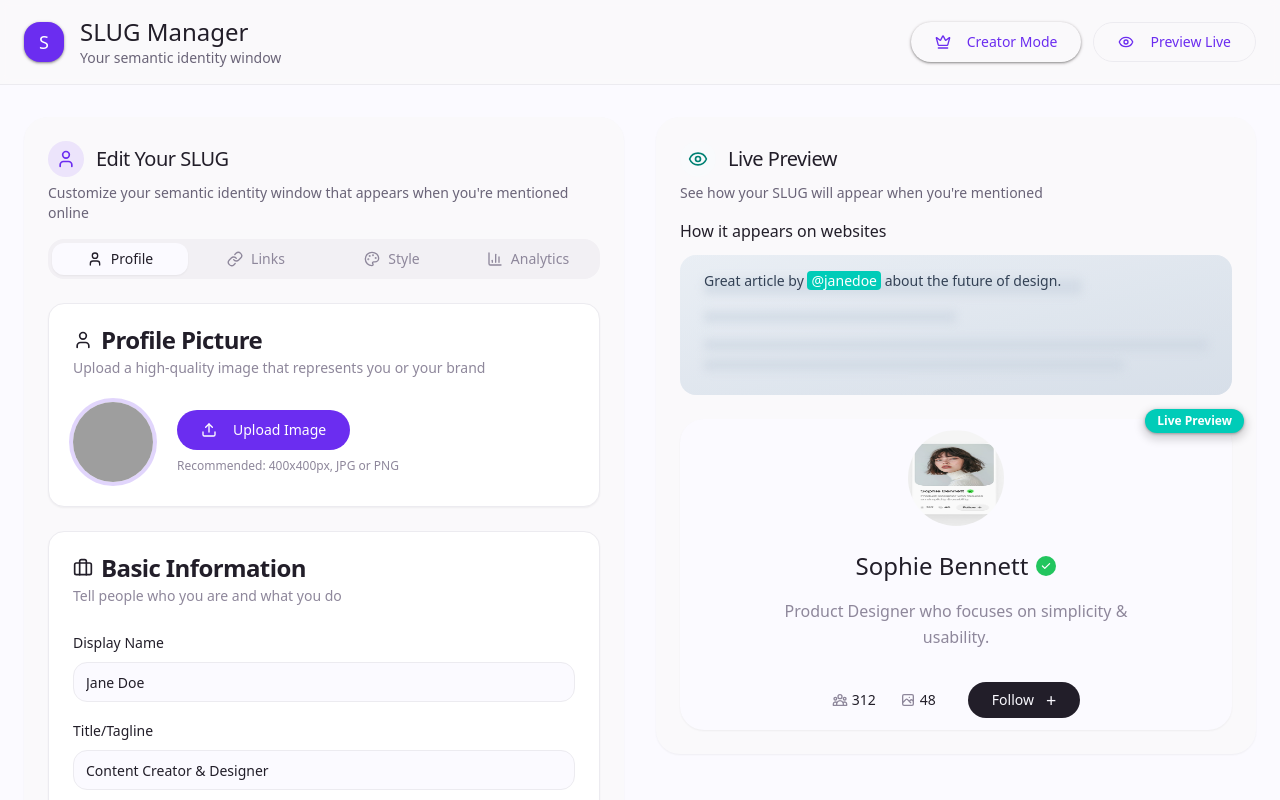
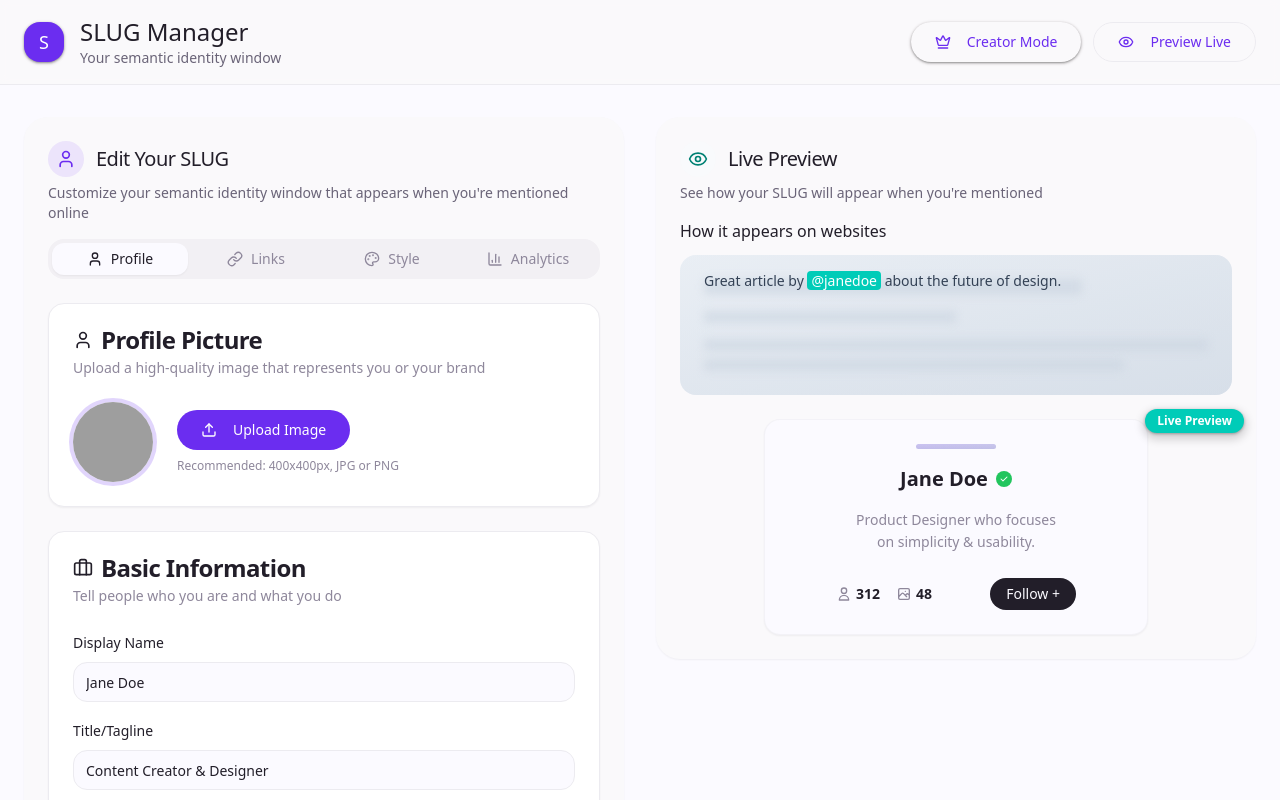
Before and after one commit to boldtonic/maze-getmaze, a React (Vite) app: page / in a window 1280 px wide. Shown: the top 800 px of the page. Built offline with nearby package versions, Linux system fonts and the light colour scheme; grey boxes are pictures that could not be loaded.

Commit message:
Update preview to match example
Adjusted the SLUG preview component to visually match the provided example image, ensuring the card's appearance reflects the desired aesthetic.

```diff
--- a/src/components/SlugPreview.tsx
+++ b/src/components/SlugPreview.tsx
@@ -75,23 +75,20 @@ export function SlugPreview({ brandMode }: SlugPreviewProps) {
       {/* Main SLUG Window Preview - 16:9 Format */}
       <div className="relative">
         {/* 16:9 Aspect Ratio Container */}
-        <div className="aspect-video w-full">
-          <Card className="overflow-hidden shadow-elevation-1 bg-surface border-0 rounded-3xl h-full">
-            <CardContent className="p-8 h-full flex flex-col items-center justify-center text-center">
-              {/* Profile Photo */}
-              <Avatar className="h-24 w-24 mb-6">
-                <AvatarImage src="/lovable-uploads/3f2bcb08-2c27-47b6-aaee-ee9686785e8d.png" alt="Profile" />
-                <AvatarFallback className="bg-gradient-primary text-white text-xl font-semibold">
-                  SB
-                </AvatarFallback>
-              </Avatar>
+        <div className="aspect-video w-full max-w-sm mx-auto">
+          <Card className="overflow-hidden shadow-elevation-1 bg-background border border-border/50 rounded-2xl h-full">
+            <CardContent className="p-6 h-full flex flex-col items-center justify-center text-center">
+              {/* Profile Photo - Rounded square like the reference */}
+              <div className="w-20 h-20 rounded-2xl bg-gradient-to-br from-slate-200 to-slate-300 dark:from-slate-700 dark:to-slate-800 mb-4 overflow-hidden">
+                <div className="w-full h-full bg-gradient-primary opacity-20"></div>
+              </div>
 
               {/* Name and Verification */}
-              <div className="mb-4">
-                <h2 className="text-2xl font-medium text-foreground flex items-center justify-center gap-2">
-                  Sophie Bennett
-                  <div className="w-5 h-5 bg-green-500 rounded-full flex items-center justify-center">
-                    <svg className="w-3 h-3 text-white" fill="currentColor" viewBox="0 0 20 20">
+              <div className="mb-3">
+                <h2 className="text-xl font-semibold text-foreground flex items-center justify-center gap-2 mb-1">
+                  Jane Doe
+                  <div className="w-4 h-4 bg-green-500 rounded-full flex items-center justify-center">
+                    <svg className="w-2.5 h-2.5 text-white" fill="currentColor" viewBox="0 0 20 20">
                       <path fillRule="evenodd" d="M16.707 5.293a1 1 0 010 1.414l-8 8a1 1 0 01-1.414 0l-4-4a1 1 0 011.414-1.414L8 12.586l7.293-7.293a1 1 0 011.414 0z" clipRule="evenodd" />
                     </svg>
                   </div>
@@ -99,31 +96,34 @@ export function SlugPreview({ brandMode }: SlugPreviewProps) {
               </div>
 
               {/* Bio */}
-              <p className="text-muted-foreground text-base leading-relaxed mb-8 max-w-sm">
+              <p className="text-muted-foreground text-sm leading-relaxed mb-6 max-w-[200px]">
                 Product Designer who focuses on simplicity & usability.
               </p>
 
-              {/* Stats and Follow Button */}
-              <div className="flex items-center gap-8">
+              {/* Stats and Follow Button Row */}
+              <div className="flex items-center justify-between w-full max-w-[240px] text-sm">
                 {/* Stats */}
-                <div className="flex items-center gap-6 text-sm">
+                <div className="flex items-center gap-4">
                   <div className="flex items-center gap-1">
                     <svg className="w-4 h-4 text-muted-foreground" fill="none" stroke="currentColor" viewBox="0 0 24 24">
-                      <path strokeLinecap="round" strokeLinejoin="round" strokeWidth={2} d="M17 20h5v-2a3 3 0 00-5.356-1.857M17 20H7m10 0v-2c0-.656-.126-1.283-.356-1.857M7 20H2v-2a3 3 0 015.356-1.857M7 20v-2c0-.656.126-1.283.356-1.857m0 0a5.002 5.002 0 019.288 0M15 7a3 3 0 11-6 0 3 3 0 016 0zm6 3a2 2 0 11-4 0 2 2 0 014 0zM7 10a2 2 0 11-4 0 2 2 0 014 0z" />
+                      <path strokeLinecap="round" strokeLinejoin="round" strokeWidth={2} d="M16 7a4 4 0 11-8 0 4 4 0 018 0zM12 14a7 7 0 00-7 7h14a7 7 0 00-7-7z" />
                     </svg>
-                    <span className="font-medium text-foreground">312</span>
+                    <span className="font-semibold text-foreground">312</span>
                   </div>
                   <div className="flex items-center gap-1">
                     <svg className="w-4 h-4 text-muted-foreground" fill="none" stroke="currentColor" viewBox="0 0 24 24">
                       <path strokeLinecap="round" strokeLinejoin="round" strokeWidth={2} d="M4 16l4.586-4.586a2 2 0 012.828 0L16 16m-2-2l1.586-1.586a2 2 0 012.828 0L20 14m-6-6h.01M6 20h12a2 2 0 002-2V6a2 2 0 00-2-2H6a2 2 0 00-2 2v12a2 2 0 002 2z" />
                     </svg>
-                    <span className="font-medium text-foreground">48</span>
+                    <span className="font-semibold text-foreground">48</span>
                   </div>
                 </div>
 
                 {/* Follow Button */}
-                <Button className="rounded-full px-6 h-9 text-sm font-medium bg-foreground text-background hover:bg-foreground/90">
-                  Follow <span className="ml-1 text-lg">+</span>
+                <Button
+                  size="sm"
+                  className="rounded-full px-4 h-8 text-sm font-medium bg-foreground text-background hover:bg-foreground/90"
+                >
+                  Follow +
                 </Button>
               </div>
             </CardContent>
```
